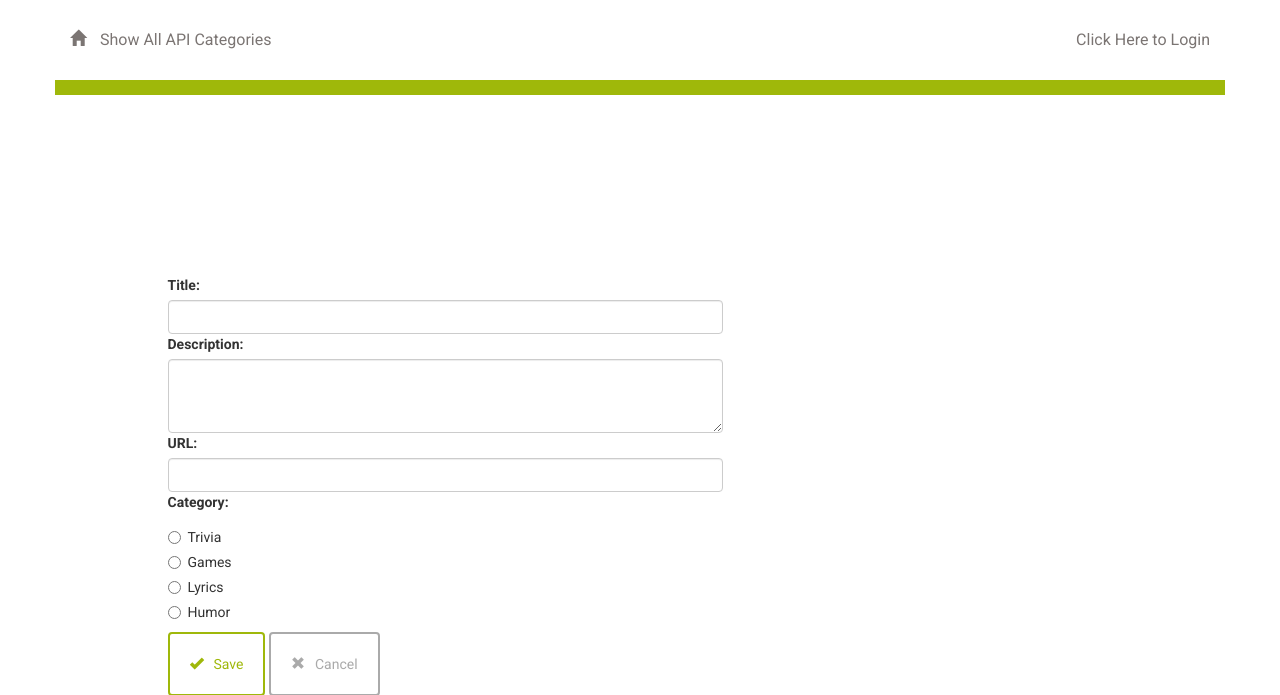
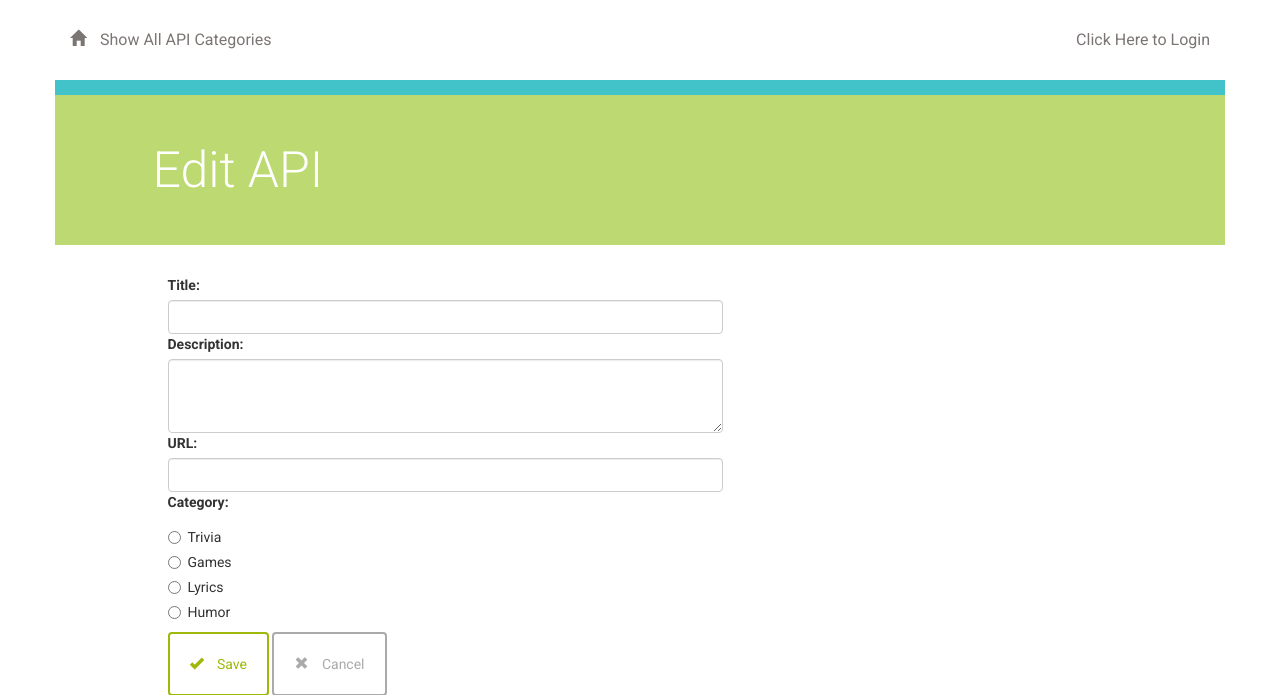
Before and after one commit to neonseon/catalog, a Flask app: template templates/editapi.html in a window 1280 px wide. Shown: the top 695 px of the page. Run offline with Flask 2, Linux system fonts and the light colour scheme; the template is opened without the code that fills it, so the values that code supplies are empty; some libraries are stand-ins or nearby versions.

Commit message:
style: Update formatting

```diff
--- a/templates/editapi.html
+++ b/templates/editapi.html
@@ -1,17 +1,17 @@
 {% extends "main.html" %}
 {% block content %}
 {% include "header.html" %}
-	<div class="row divider green">
+    <div class="row divider blue">
         <div class="col-md-12"></div>
     </div>
-	<div class="row banner menu">
+    <div class="row banner hdr">
         <div class="col-md-11 col-md-offset-1 padding-none">
             <h1>Edit API</h1>
         </div>
     </div>
     <div class="row">
         <div class="col-md-6 col-md-offset-1 padding-top">
-			<form action="#" method = "post">
+            <form action="#" method="post">
                 <div class="form-group">
                     <label for="title">Title:</label>
                     <input type ="text" maxlength="80" class="form-control" name="title" value="{{api.title}}">
@@ -44,10 +44,14 @@
                       </label>
                     </div>
                     <button type="submit" class="btn btn-default" id="submit" type="submit">
-					<span class="glyphicon glyphicon-ok" aria-hidden="true"></span>Save</button>
-					<a href = '{{url_for('showApiCategories')}}'>
+                        <span class="glyphicon glyphicon-ok" aria-hidden="true"></span>
+                        Save
+                    </button>
+                    <a href='{{url_for('showApiCategories')}}'>
                         <button class="btn btn-default delete" type="button">
-						<span class="glyphicon glyphicon-remove" aria-hidden="true"></span>Cancel</button>
+                            <span class="glyphicon glyphicon-remove" aria-hidden="true"></span>
+                            Cancel
+                        </button>
                     </a>
                 </div>
             </form>
```
Lines whose indentation alone changed are shown as unchanged.
